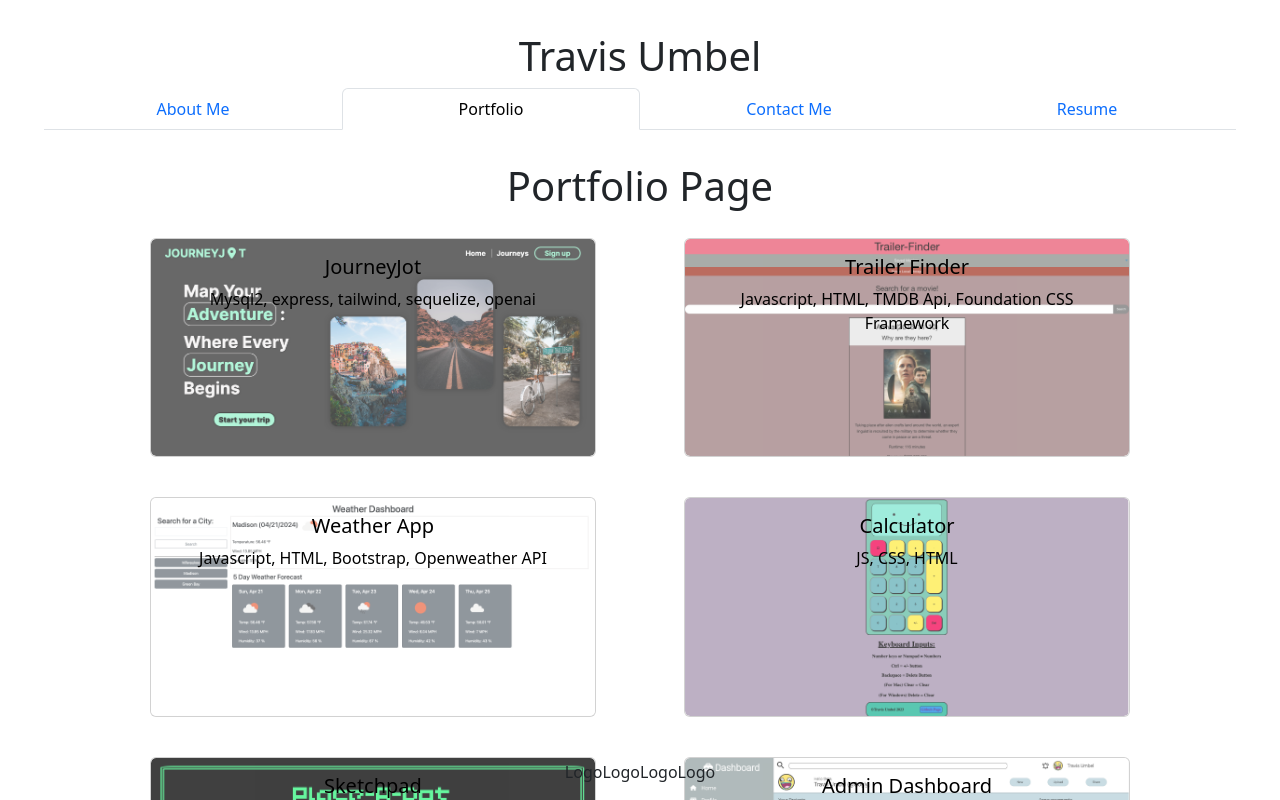
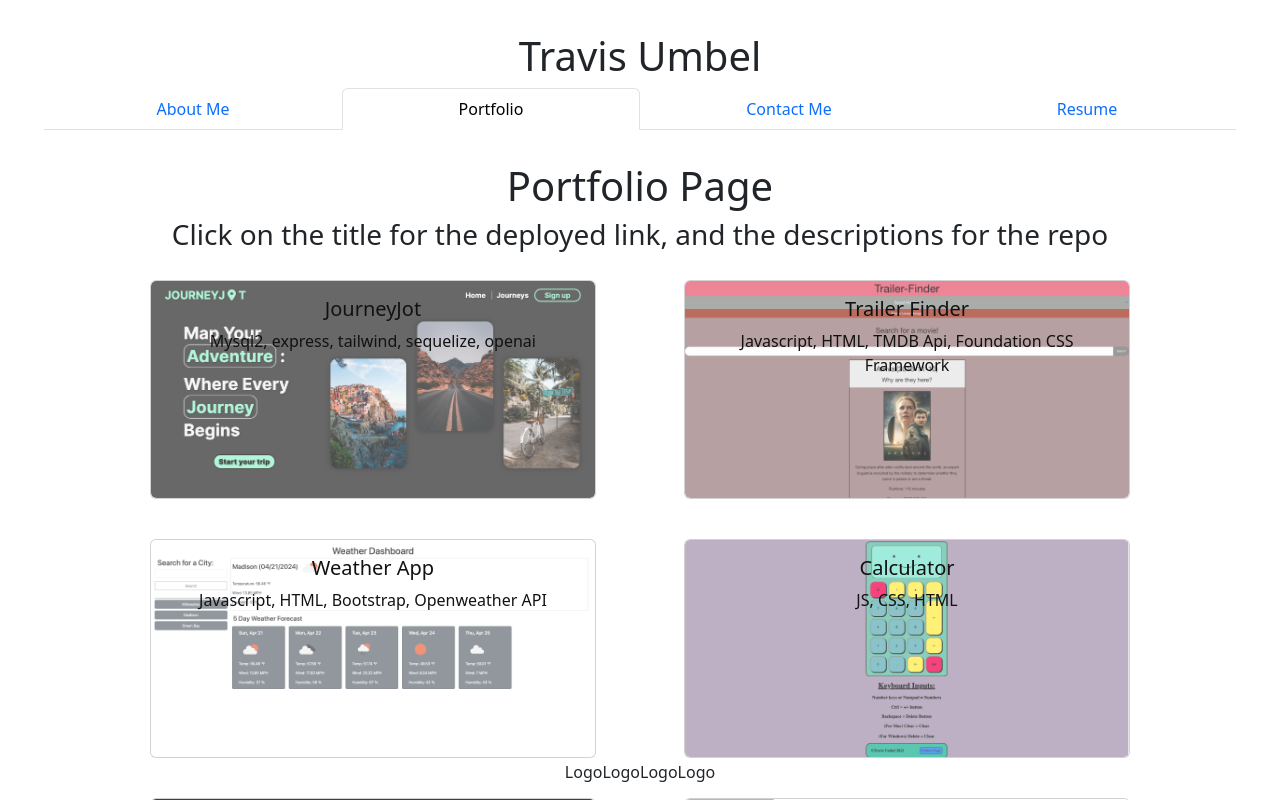
Before and after one commit to Umbelth94/react-portfolio, a React (Vite) app: page /Portfolio in a window 1280 px wide. Shown: the top 800 px of the page. Built offline with nearby package versions, Linux system fonts and the light colour scheme.

Commit message:
add stylized links through Project.css

```diff
--- a/src/App.css
+++ b/src/App.css
@@ -55,3 +55,12 @@
 .read-the-docs {
   color: #888;
 }
+
+a {
+  font-weight: 500;
+  color: #030538;
+  text-decoration:none;
+}
+a:hover {
+  color: #060002;
+}
--- /dev/null
+++ b/src/components/Project.css
@@ -0,0 +1,9 @@
+a {
+    font-weight: 500;
+    color: #111211;
+    text-decoration:none;
+  }
+
+a:hover {
+    color:rgb(94, 92, 92);
+}
--- a/src/components/Project.jsx
+++ b/src/components/Project.jsx
@@ -1,7 +1,9 @@
-export default function Card({title, subtitle, image, link}) {
+import './Project.css'
+
+export default function Card({title, subtitle, image, link, liveLink}) {
 
     return (
-            <a href={link} className ='card p0 text-black position-relative overflow-hidden'>
+            <div className ='card p0 text-black position-relative overflow-hidden'>
                 <img
                     className='card-img opacity-75'
                     src={image}
@@ -10,13 +12,16 @@ export default function Card({title, subtitle, image, link}) {
 
                 />
                 <div className='card-img-overlay '>
-                    <h5 className='card-title'>
+                    <a href={liveLink}>
+                        <h5 className='card-title'>
                         {title}
-                    </h5>
-                    <p className='card-text'>{subtitle}</p>
-
+                        </h5>
+                    </a>
+                    <a href={link}>
+                        <p className='card-text'>{subtitle}</p>
+                    </a>
                 </div>
-            </a>
+            </div>
 
     )
 }
--- a/src/index.css
+++ b/src/index.css
@@ -16,10 +16,10 @@
 a {
   font-weight: 500;
   color: #646cff;
-  text-decoration: inherit;
+  text-decoration:none;
 }
 a:hover {
-  color: #535bf2;
+  color: #a1204b;
 }
 
 body {
--- a/src/pages/Portfolio.jsx
+++ b/src/pages/Portfolio.jsx
@@ -11,42 +11,49 @@ export default function Portfolio() {
     return (
       <div className = 'container-fluid content'>
         <h1>Portfolio Page</h1>
+        <h3>Click on the title for the deployed link, and the descriptions for the repo</h3>
         <div className = 'container d-flex flex-wrap justify-content-evenly'>
           <Card
             title ='JourneyJot'
             subtitle ='Mysql2, express, tailwind, sequelize, openai'
             image = {journeyJot}
             link = 'https://github.com/Umbelth94/JourneyJot'
+            liveLink ='https://journey-jot-decc05f3600a.herokuapp.com/'
             />
             <Card
             title ='Trailer Finder'
             subtitle ='Javascript, HTML, TMDB Api, Foundation CSS Framework'
             image = {trailerFinder}
             link = 'https://github.com/Umbelth94/Movie-Merch-App'
+            liveLink = 'https://umbelth94.github.io/Movie-Merch-App/'
             />
             <Card
             title ='Weather App'
             subtitle ='Javascript, HTML, Bootstrap, Openweather API'
             image = {weatherApp}
             link = 'https://github.com/Umbelth94/Weather-App?tab=readme-ov-file'
+            liveLink = 'https://umbelth94.github.io/Weather-App/'
             />
             <Card
             title ='Calculator'
             subtitle ='JS, CSS, HTML'
             image = {calculator}
             link = 'https://github.com/Umbelth94/Odin_Calculator'
+            liveLink = 'https://umbelth94.github.io/Odin_Calculator/'
             />
             <Card
             title ='Sketchpad'
             subtitle ='JS, CSS, HTML'
             image = {sketchpad}
             link = 'https://github.com/Umbelth94/Sketchpad'
+            liveLink = 'https://umbelth94.github.io/Sketchpad/'
             />
             <Card
             title ='Admin Dashboard'
             subtitle ='HTML, CSS Grid, CSS Flexbox'
             image = {admin}
             link = 'https://github.com/Umbelth94/AdminDashboard'
+            liveLink = 'https://umbelth94.github.io/AdminDashboard/'
             />
           </div>
       </div>
```
